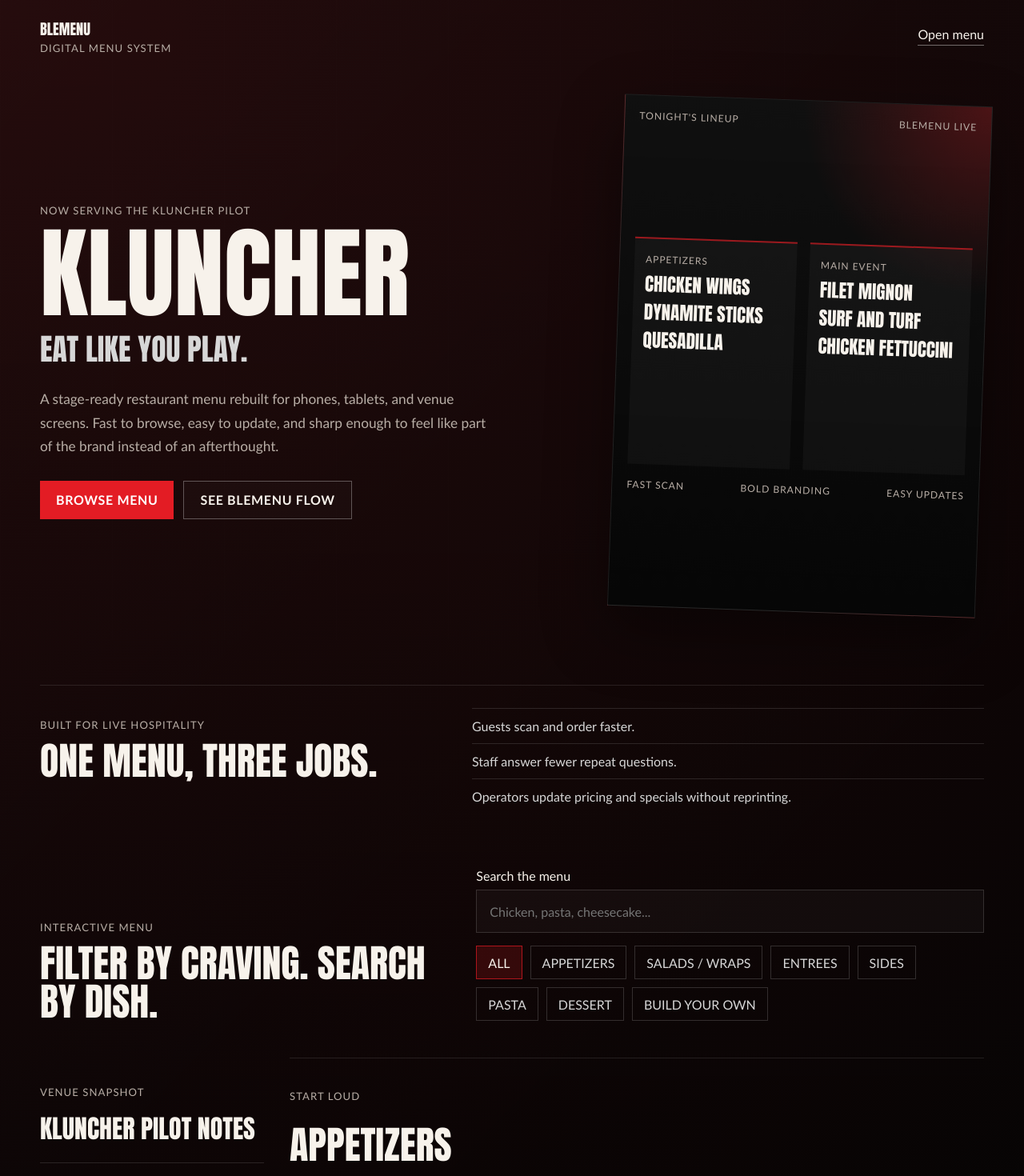
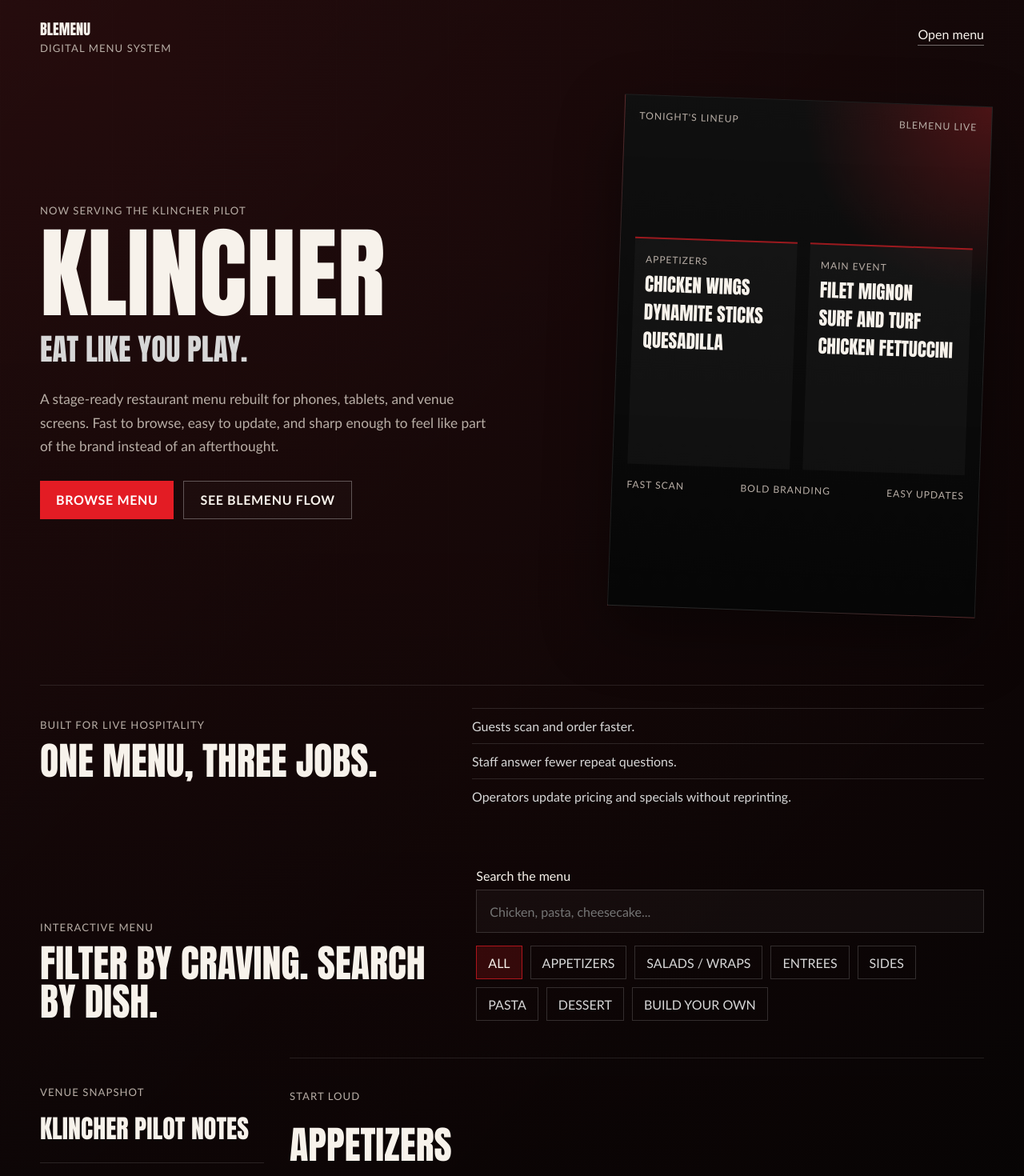
Before and after one commit to BlackLabelBranding/BLEMENU, a React (Create React App) app: page / in a window 1280 px wide. Shown: the top 1470 px of the page at 80% size. Built offline with nearby package versions, Linux system fonts and the light colour scheme.

Commit message:
Correct Klincher branding in app copy

```diff
--- a/src/App.js
+++ b/src/App.js
@@ -43,8 +43,8 @@ function App() {
 
         <div className="hero-grid">
           <div className="hero-copy">
-            <p className="eyebrow">Now serving the KLUNCHER pilot</p>
-            <h1>KLUNCHER</h1>
+            <p className="eyebrow">Now serving the Klincher pilot</p>
+            <h1>KLINCHER</h1>
             <p className="hero-tag">Eat like you play.</p>
             <p className="hero-body">
               A stage-ready restaurant menu rebuilt for phones, tablets, and venue
@@ -143,7 +143,7 @@ function App() {
         <section className="menu-layout">
           <aside className="menu-sidebar">
             <p className="section-label">Venue snapshot</p>
-            <h3>KLUNCHER pilot notes</h3>
+            <h3>Klincher pilot notes</h3>
             <ul className="sidebar-list">
               <li>
                 Concert-driven visual system with red, silver, and blackout contrast
```
